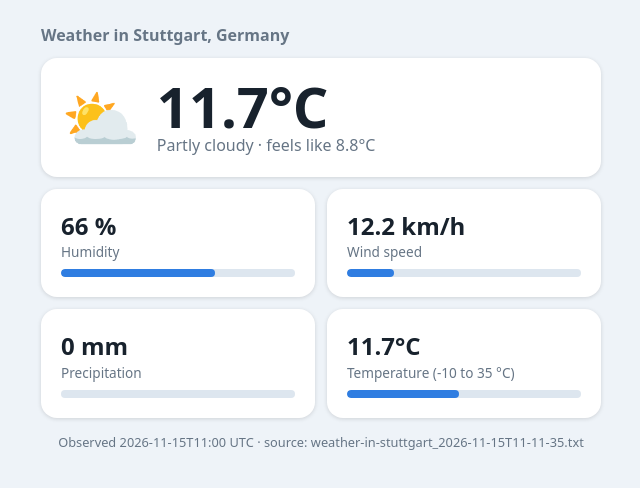
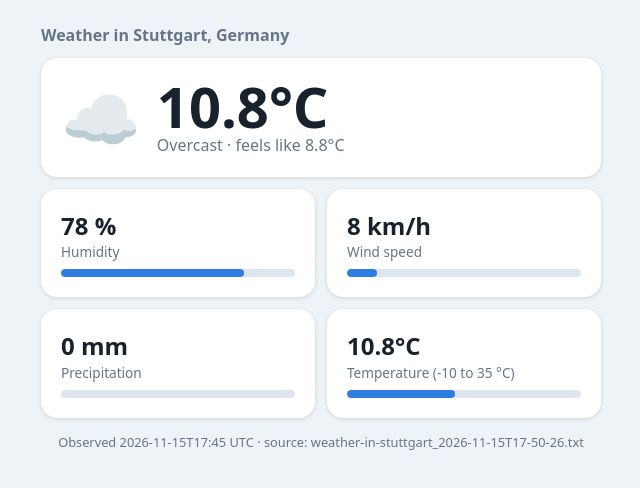
Before and after one commit to sjschmid/test-automation, a plain HTML site: page index.html in a window 1280 px wide. Shown: the whole page, without its empty margins (319-959 px from the left). Drawn offline with Linux system fonts and the light colour scheme.

Commit message:
Add weather data for Stuttgart [skip ci]

```diff
--- a/index.html
+++ b/index.html
@@ -21,13 +21,13 @@ h1{font-size:1rem;font-weight:600;color:var(--muted);margin:0 0 12px}
 .foot{color:var(--muted);font-size:.8rem;margin-top:16px;text-align:center}
 </style></head><body><main>
 <h1>Weather in Stuttgart, Germany</h1>
-<div class="card hero"><div class="icon">⛅</div>
-<div><div class="temp">11.7°C</div><div class="cond">Partly cloudy · feels like 8.8°C</div></div></div>
+<div class="card hero"><div class="icon">☁️</div>
+<div><div class="temp">10.8°C</div><div class="cond">Overcast · feels like 8.8°C</div></div></div>
 <div class="grid">
-<div class="card m"><div class="v">66 %</div><div class="l">Humidity</div><div class="bar"><i style="width:66%"></i></div></div>
-<div class="card m"><div class="v">12.2 km/h</div><div class="l">Wind speed</div><div class="bar"><i style="width:20%"></i></div></div>
+<div class="card m"><div class="v">78 %</div><div class="l">Humidity</div><div class="bar"><i style="width:78%"></i></div></div>
+<div class="card m"><div class="v">8 km/h</div><div class="l">Wind speed</div><div class="bar"><i style="width:13%"></i></div></div>
 <div class="card m"><div class="v">0 mm</div><div class="l">Precipitation</div><div class="bar"><i style="width:0%"></i></div></div>
-<div class="card m"><div class="v">11.7°C</div><div class="l">Temperature (-10 to 35 °C)</div><div class="bar"><i style="width:48%"></i></div></div>
+<div class="card m"><div class="v">10.8°C</div><div class="l">Temperature (-10 to 35 °C)</div><div class="bar"><i style="width:46%"></i></div></div>
 </div>
-<div class="foot">Observed 2026-11-15T11:00 UTC · source: weather-in-stuttgart_2026-11-15T11-11-35.txt</div>
+<div class="foot">Observed 2026-11-15T17:45 UTC · source: weather-in-stuttgart_2026-11-15T17-50-26.txt</div>
 </main></body></html>
```
Also changed, not shown: weather/weather-in-stuttgart_2026-11-15T17-50-26.txt (added).
